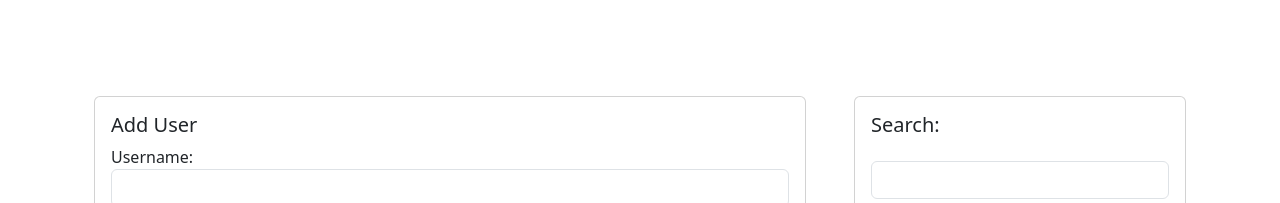
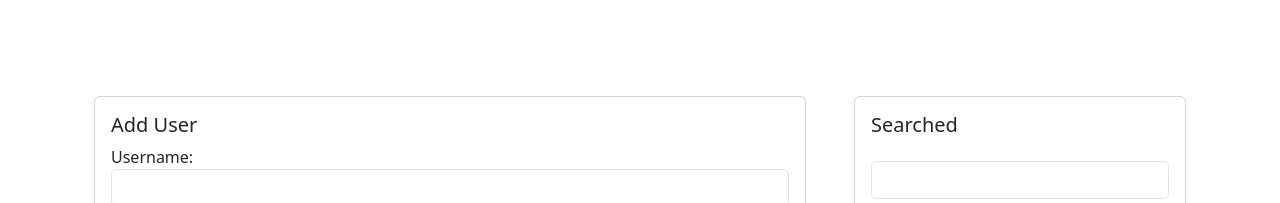
Before and after one commit to apexi777/Containerized, a React (Create React App) app: page / in a window 1280 px wide. Shown: the top 203 px of the page. Built offline with nearby package versions, Linux system fonts and the light colour scheme; no server answers.

Commit message:
test webhook 2

```diff
--- a/src/components/Search/Search.js
+++ b/src/components/Search/Search.js
@@ -4,7 +4,7 @@ const Search = ({ value, setValue }) => {
       <div className="card">
         <div className="card-body">
           <h5 className="card-title mb-4">
-            Search:
+            Searched
           </h5>
           <div className="form-group mb-2">
           {/* <label htmlFor="username">Enter your search term:</label> */}
```
